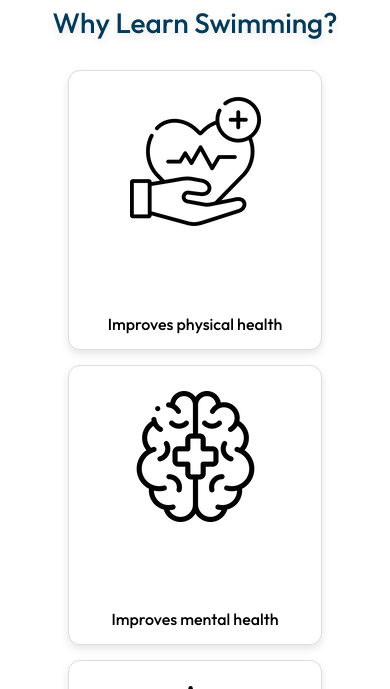
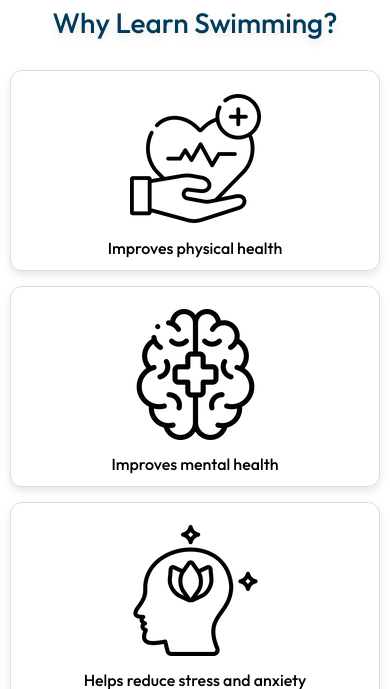
Before and after one commit to kaidoverse/swimweb, a React (Vite) app: page / in a window 390 px wide. Shown: the part 879-1568 px from the top of the page. Built offline with nearby package versions, Linux system fonts and the light colour scheme.

Commit message:
added media queries to whychoose comp

```diff
--- a/src/Components/About/About.jsx
+++ b/src/Components/About/About.jsx
@@ -22,13 +22,11 @@ const About = ({ setPlayState }) => {
                     Equipped to teach you how to swim in just four days, SWA conducts classes for both
                     children and adults in the field of swimming. Our staff is perfectly trained to help
                     participants overcome the fear of water and master various swimming techniques in a
-                    calm and pleasant atmosphere.
-                </p>
-                <p>
-                    SWA's mission is to instill a lifelong love of swimming and water safety. By creating a
+                    calm and pleasant atmosphere. SWA's mission is to instill a lifelong love of swimming and water safety. By creating a
                     fun and happy learning environment, we ensure that swimmers are excited about lessons
                     and motivated to become safer in the water.
                 </p>
+
             </div>
         </div>
     );
--- a/src/Components/Takers/Takers.css
+++ b/src/Components/Takers/Takers.css
@@ -7,11 +7,15 @@
   padding: 50px 0;
   text-align: center;
   position: relative;
+  width: 100%;
+  overflow-x: hidden; /* Prevents horizontal scrolling issues */
+  box-sizing: border-box; /* Ensures padding doesn't add extra width */
 }
 
 .Takers h1 {
   font-size: 40px;
   font-weight: 500;
+  margin: 0 auto;
 }
 
 .heading-0 {
@@ -24,17 +28,21 @@
 
 .itemsx {
   display: flex;
+  flex-wrap: wrap; /* Ensures items wrap to the next line on smaller screens */
   justify-content: space-around;
-  flex-wrap: wrap; /* Allow wrapping of items on smaller screens */
   width: 100%;
   max-width: 1200px;
+  gap: 20px; /* Adds consistent spacing between elements */
+  margin: 0 auto;
+  box-sizing: border-box;
 }
 
 .image {
   text-align: center;
   margin: 10px;
   max-width: 300px;
-  flex: 1 1 250px; /* Ensure images take up equal space but adjust based on screen size */
+  flex: 1 1 calc(33.33% - 20px); /* Ensures items are flexible and fit properly */
+  box-sizing: border-box;
 }
 
 .image img {
@@ -46,8 +54,8 @@
   font-size: 30px;
   margin-top: 10px;
   color: #fff;
+  font-weight: 700;
   white-space: normal;
-  font-weight: 700;
 }
 
 .image p {
@@ -57,54 +65,25 @@
   margin-top: auto;
 }
 
-/* Media Queries for Responsive Design */
-@media (min-width: 2560px) {
+/* Responsive Adjustments */
+@media (max-width: 768px) {
   .heading-0 {
-    font-size: 50px;
-    margin-bottom: 60px;
+    font-size: 30px;
+    margin-bottom: 30px;
+  }
+
+  .itemsx {
+    flex-direction: column; /* Stacks items vertically */
+    align-items: center;
+    gap: 20px; /* Adds spacing between stacked items */
+  }
+
+  .image {
+    max-width: 90%; /* Reduces width for smaller screens */
   }
 
   .image h1 {
-    font-size: 40px;
-  }
-
-  .image p {
-    font-size: 1.1rem;
-  }
-}
-
-@media (max-width: 2560px) and (min-width: 1140px) {
-  .heading-0 {
-    font-size: 45px;
-    margin-bottom: 55px;
-  }
-
-  .image h1 {
-    font-size: 35px;
-  }
-
-  .image p {
-    font-size: 1.05rem;
-  }
-}
-
-@media (max-width: 1140px) and (min-width: 768px) {
-  .heading-0 {
-    font-size: 35px;
-    margin-bottom: 40px;
-  }
-
-  .itemsx {
-    flex-direction: row;
-    justify-content: space-between; /* Better space management */
-  }
-
-  .image {
-    max-width: 80%;
-  }
-
-  .image h1 {
-    font-size: 28px;
+    font-size: 24px;
   }
 
   .image p {
@@ -113,103 +92,20 @@
   }
 }
 
-@media (max-width: 768px) and (min-width: 425px) {
+@media (max-width: 425px) {
   .heading-0 {
-    font-size: 30px;
-    margin-bottom: 30px;
-  }
-
-  .itemsx {
-    flex-direction: column;
-    align-items: center;
+    font-size: 25px;
   }
 
   .image {
-    max-width: 90%;
+    max-width: 100%; /* Images take full width of the container */
   }
 
   .image h1 {
-    font-size: 24px;
+    font-size: 20px;
   }
 
   .image p {
-    font-size: 17px;
-    line-height: 20px;
+    font-size: 14px;
   }
 }
-
-@media (max-width: 425px) and (min-width: 375px) {
-  .heading-0 {
-    font-size: 30px;
-    margin-bottom: 30px;
-  }
-
-  .itemsx {
-    flex-direction: column;
-    align-items: center;
-  }
-
-  .image {
-    max-width: 60%;
-  }
-
-  .image h1 {
-    font-size: 24px;
-  }
-
-  .image p {
-    font-size: 15px;
-    line-height: 20px;
-  }
-}
-
-@media (max-width: 375px) and (min-width: 320px) {
-  .heading-0 {
-    font-size: 20px;
-    margin-bottom: 10px;
-  }
-
-  .itemsx {
-    flex-direction: column;
-    align-items: center;
-  }
-
-  .image {
-    max-width: 25%;
-  }
-
-  .image h1 {
-    font-size: 16px;
-  }
-
-  .image p {
-    font-size: 16px;
-    line-height: 10px;
-  }
-}
-
-@media (max-width: 320px) and (min-width: 100px) {
-  .heading-0 {
-    font-size: 20px;
-    margin-bottom: 10px;
-  }
-
-  .itemsx {
-    flex-direction: column;
-    align-items: center;
-  }
-
-  .image {
-    max-width: 25%;
-  }
-
-  .image h1 {
-    font-size: 16px;
-  }
-
-  .image p {
-    font-size: 16px;
-    line-height: 10px;
-    overflow: hidden; /* Prevent overflowing content */
-  }
-}
--- a/src/Components/WhyUs/WhyChooseUs.css
+++ b/src/Components/WhyUs/WhyChooseUs.css
@@ -6,10 +6,12 @@
   margin: 0 auto;
   padding: 40px 20px;
   position: relative;
+  width: 100%; /* Ensure it fits within the viewport */
+  overflow-x: hidden; /* Prevent horizontal scrolling */
+  box-sizing: border-box;
 }
 
 .heading {
-  /* display: flex; */
   align-items: center;
   justify-content: center;
   margin-top: 20px;
@@ -23,16 +25,13 @@
 
 .itemss {
   display: flex;
+  flex-wrap: wrap; /* Ensure items wrap on smaller screens */
   gap: 20px;
   justify-content: center;
+  width: 100%; /* Ensures container fits inside viewport */
+  margin: 0 auto;
+  box-sizing: border-box;
 }
-
-/* .items {
-  display: flex;
-  gap: 20px;
-  justify-content: center;
-  flex-wrap: wrap;
-} */
 
 .itemm {
   background-color: #fff;
@@ -46,11 +45,10 @@
   justify-content: center;
   align-items: center;
   transition: transform 0.3s ease, box-shadow 0.3s ease;
-  flex: 1; /* Allow items to grow and fill space */
+  flex: 1 1 calc(33.33% - 20px); /* Flexible width with consistent gap */
   max-width: 300px; /* Set a maximum width for items */
+  box-sizing: border-box; /* Ensure padding and border don't cause overflow */
 }
-
-/* Other styles remain unchanged */
 
 .itemm:hover {
   transform: translateY(-5px);
@@ -62,31 +60,17 @@
   font-weight: 500;
 }
 
-@media screen and (max-width: 1440px) {
-  .items {
-    justify-content: center;
-  }
-}
-
-@media screen and (max-width: 768px) {
-  .whychoose {
-    display: flex;
-    /* flex-direction: row; */
-    align-items: center;
-  }
-
+@media (max-width: 768px) {
   .itemss {
-    display: flex;
-    flex-direction: column;
+    flex-direction: column; /* Stack items vertically */
     align-items: center;
     gap: 15px;
+    width: 100%; /* Ensure container fits inside viewport */
   }
 
   .itemm {
-    width: 100%;
-    max-width: 280px;
-    height: auto;
-    aspect-ratio: 1;
+    width: 100%; /* Allow items to fill available space */
+    max-width: 280px; /* Adjust width for smaller screens */
     padding: 15px;
   }
 
@@ -101,11 +85,6 @@
 
 @media (max-width: 425px) {
   .whychoose {
-    display: flex;
-    /* flex-direction: column; */
-    justify-content: center;
-    align-items: center;
-    /* min-height: 100vh; */
     padding: 20px 10px;
   }
 
@@ -114,14 +93,10 @@
     margin-bottom: 30px;
   }
 
-  /* .items {
-    width: 100%;
-  } */
-
-  /* .itemm {
-    max-width: 250px;
+  .itemm {
+    max-width: 100%; /* Allow items to fill container width */
     padding: 12px;
-  } */
+  }
 
   .itemm .text {
     font-size: 16px;
```
Also changed, not shown: src/Components/Takers/Takers.jsx (indentation only).
